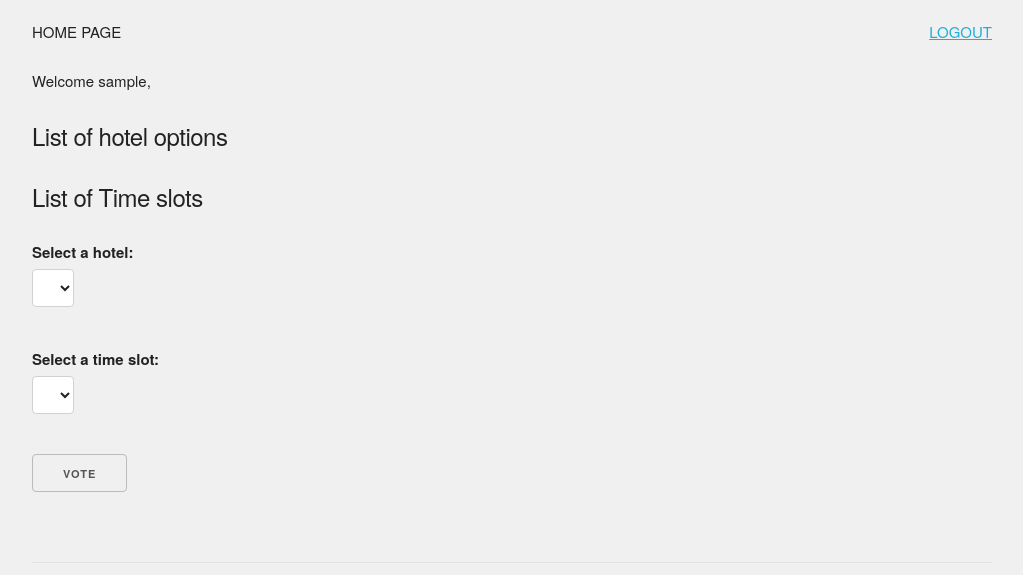
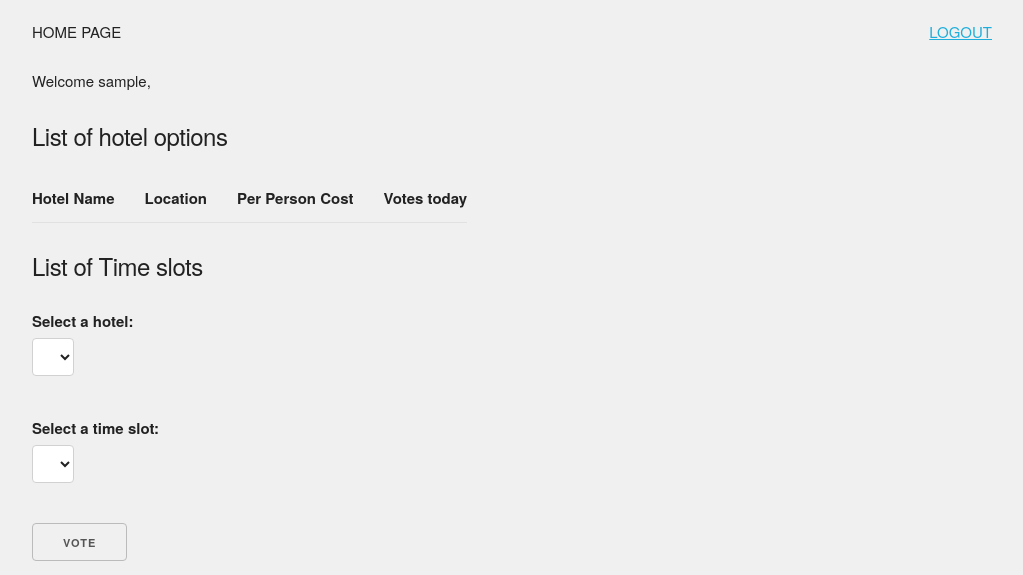
Before and after one commit to johnkishorem/luncharboptions, a Django app: page / in a window 1280 px wide. Shown: the part 64-639 px from the top of the page, without its empty margins (128-1151 px from the left). Run offline with Django 3.2, Linux system fonts and the light colour scheme; the visitor is signed in with stand-in values (Sample User, id 1); data comes from the database, SQL or seed files in the repository; data that the repository does not hold is empty.

Commit message:
Table used for hotel options

```diff
--- a/polls/templates/polls/index.html
+++ b/polls/templates/polls/index.html
@@ -19,15 +19,22 @@
 
     <ul>
         <h5>List of hotel options</h5>
+        <table>
+            <tr>
+                <th>Hotel Name</th>
+                <th>Location</th>
+                <th>Per Person Cost</th>
+                <th>Votes today</th>
+            </tr>
         {% for hotel in context_hotels %}
-        <li>Hotel Name : {{ hotel.context_hotel_name}}
-                <ul>
-                    <li>Location : {{ hotel.context_hotel_location }}</li>
-                    <li>Per Person Cost : {{ hotel.context_hotel_budget }}</li>
-                    <li>Votes today : {{ hotel.context_hotel_votes }}</li>
-                </ul>
-        </li>
+            <tr>
+            <td>{{ hotel.context_hotel_name }}</td>
+            <td>{{ hotel.context_hotel_location }}</td>
+            <td>{{ hotel.context_hotel_budget }}</td>
+            <td>{{ hotel.context_hotel_votes }}</td>
+            </tr>
         {% endfor %}
+        </table>
     </ul>
 
     <ul>
```
